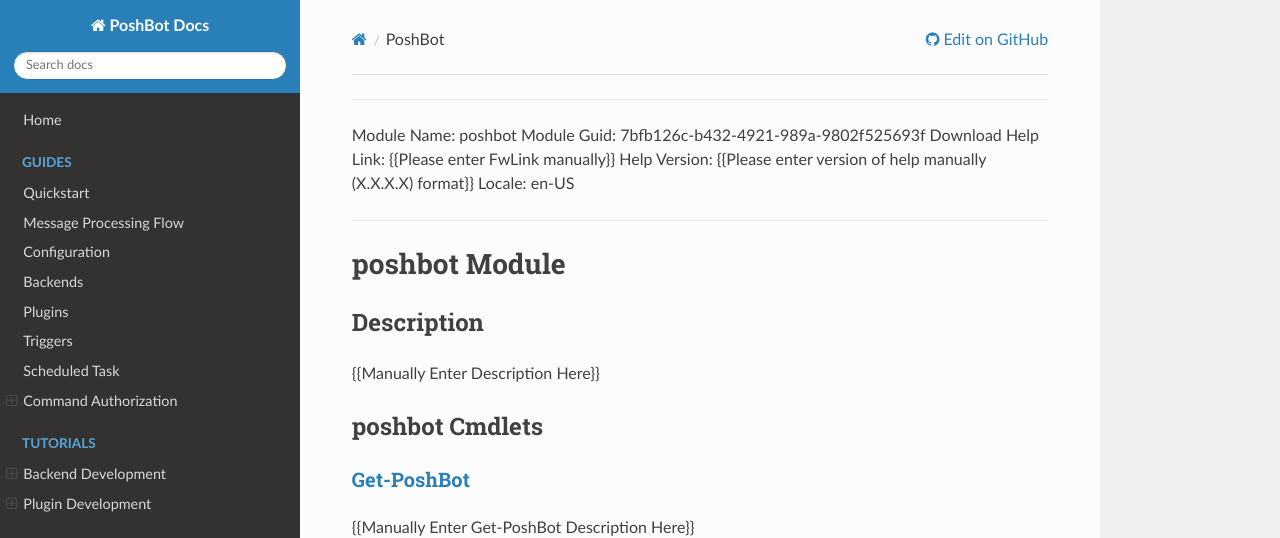
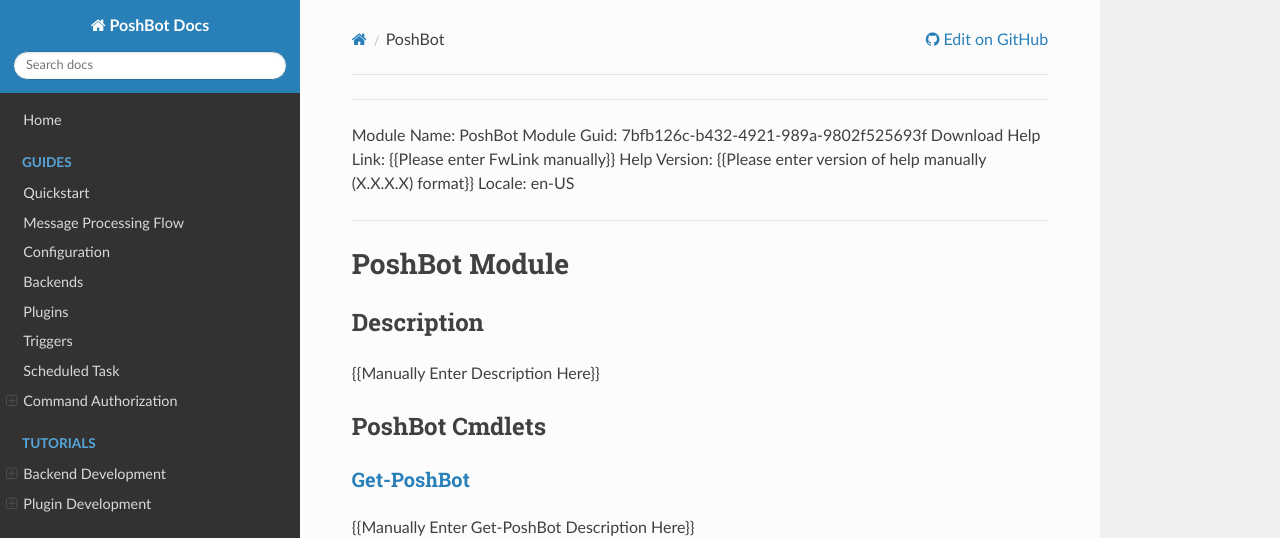
Before and after one commit to poshbotio/PoshBot, an MkDocs documentation site: the page built from docs/reference/functions/PoshBot.md, in a window 1280 px wide and 900 px high. Shown: the top 538 px of the window. Built offline with MkDocs 1.6.1, drawn with Linux system fonts in a browser that asks for light colours; nearby versions of some CDN libraries; old or Windows-style settings are respelled for this version of MkDocs.

Commit message:
capitalization

```diff
--- a/docs/reference/functions/PoshBot.md
+++ b/docs/reference/functions/PoshBot.md
@@ -1,16 +1,16 @@
 ---
-Module Name: poshbot
+Module Name: PoshBot
 Module Guid: 7bfb126c-b432-4921-989a-9802f525693f
 Download Help Link: {{Please enter FwLink manually}}
 Help Version: {{Please enter version of help manually (X.X.X.X) format}}
 Locale: en-US
 ---
 
-# poshbot Module
+# PoshBot Module
 ## Description
 {{Manually Enter Description Here}}
 
-## poshbot Cmdlets
+## PoshBot Cmdlets
 ### [Get-PoshBot](Get-PoshBot.md)
 {{Manually Enter Get-PoshBot Description Here}}
 
```
